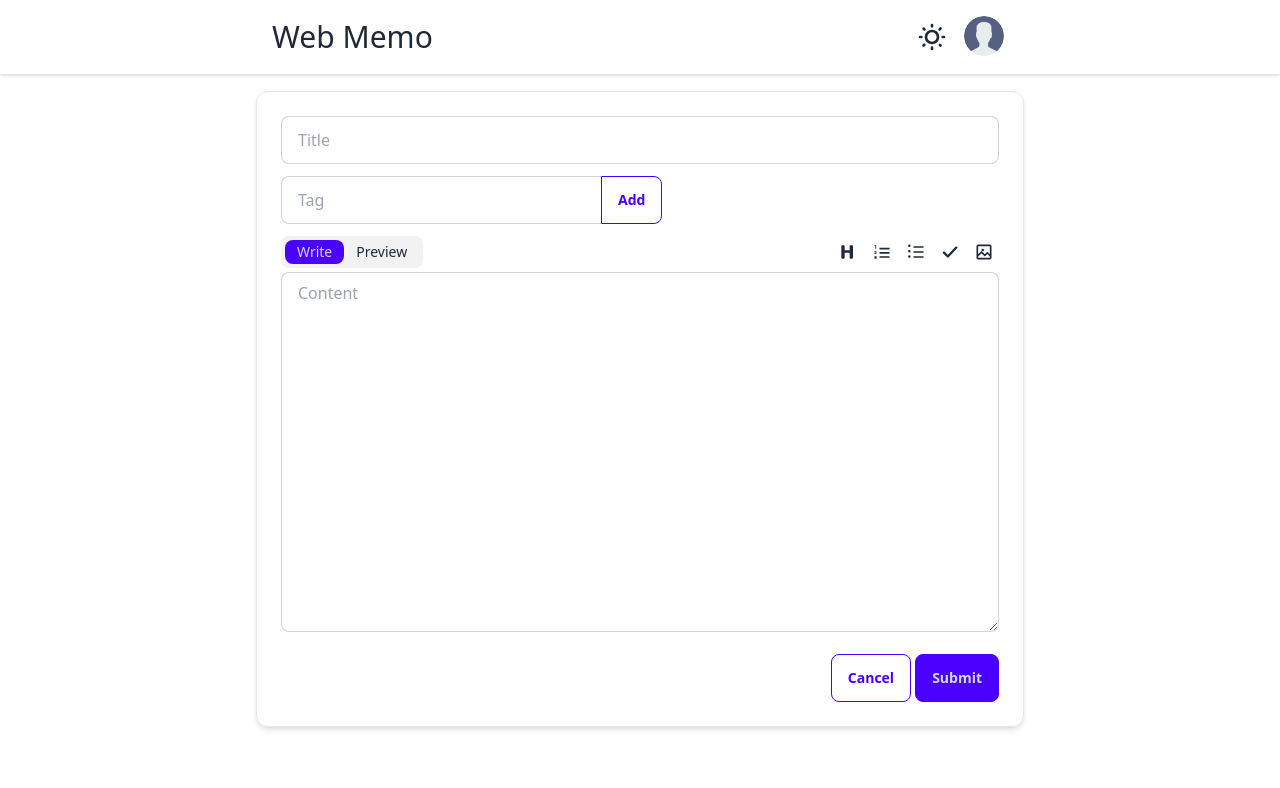
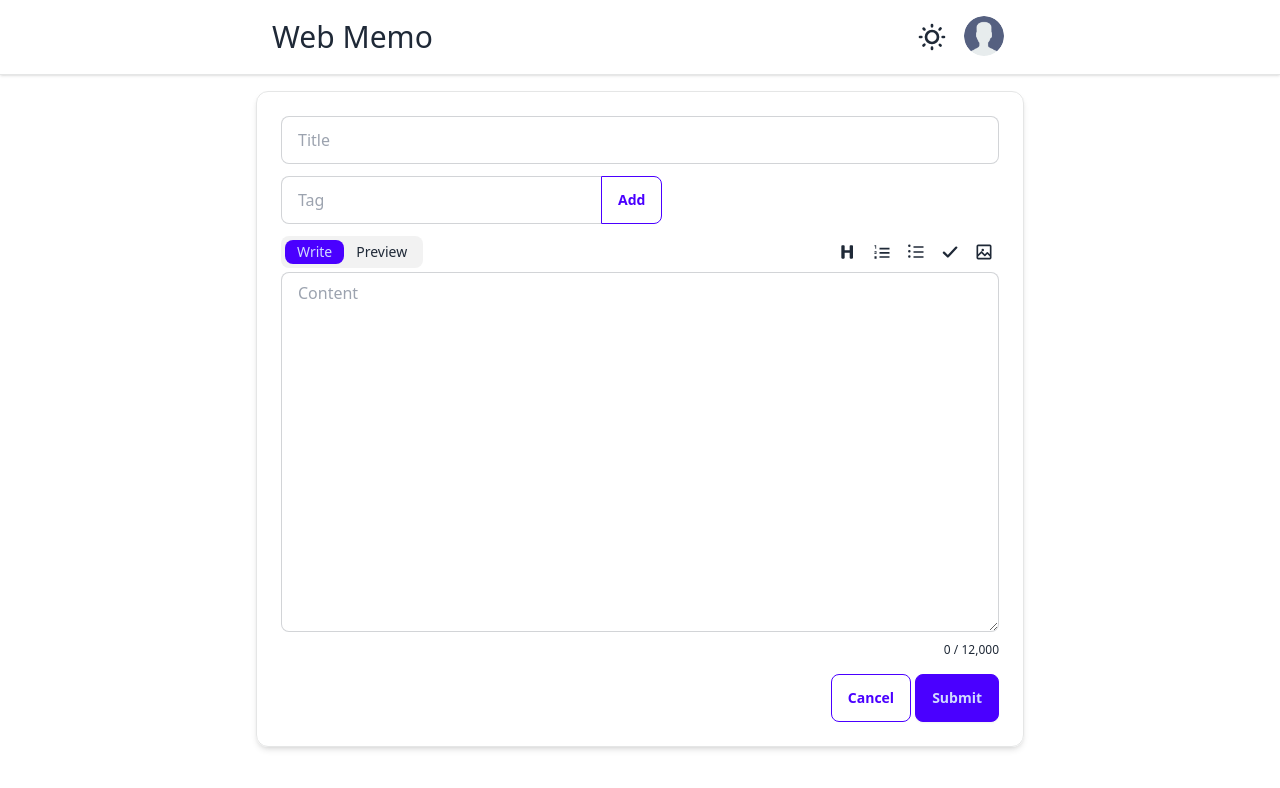
Before and after one commit to isutare412/web-memo, a SvelteKit app in the folder ui/: page /new in a window 1280 px wide. Shown: the top 788 px of the page. Built offline with nearby package versions, Linux system fonts and the light colour scheme.

Commit message:
feat: check content length limit in memo edit page

```diff
--- a/ui/src/components/MemoEditor.svelte
+++ b/ui/src/components/MemoEditor.svelte
@@ -24,6 +24,7 @@
   export let version: number | undefined = undefined
 
   const dispatch = createEventDispatcher()
+  const CONTENT_MAX_LENGTH = 12000
 
   let tagInputValue = ''
   let tagInput: HTMLInputElement
@@ -32,7 +33,11 @@
   let fileInput: HTMLInputElement
 
   let titleWarning = false
+  let contentWarning = false
   let tagWarning: string | undefined = undefined
+
+  $: contentLength = [...content].length
+  $: isContentOverLimit = contentLength > CONTENT_MAX_LENGTH
 
   let isSubmitting = false
   let isPressingSubmit = false
@@ -191,6 +196,11 @@
   function validateBeforeSubmit(): boolean {
     if (title.trim() === '') {
       titleWarning = true
+      return false
+    }
+
+    if (isContentOverLimit) {
+      contentWarning = true
       return false
     }
 
@@ -781,11 +791,19 @@
         on:drop={onTextareaDrop}
         on:dragover={onTextareaDragOver}
         on:dragleave={onTextareaDragLeave}
+        on:input={() => (contentWarning = false)}
         class="textarea textarea-bordered h-[360px] w-full text-base focus:border-primary focus:outline-none"
         class:border-primary={isDraggingOver}
         class:border-dashed={isDraggingOver}
         class:bg-base-200={isDraggingOver}
+        class:border-error={isContentOverLimit || contentWarning}
+        class:focus:border-error={isContentOverLimit || contentWarning}
       />
+      <div class="mt-1 flex justify-end">
+        <span class="text-xs" class:text-error={isContentOverLimit || contentWarning}>
+          {contentLength.toLocaleString()} / {CONTENT_MAX_LENGTH.toLocaleString()}
+        </span>
+      </div>
     {:else}
       <div
         class="h-[360px] w-full overflow-y-auto rounded-lg border border-base-content/20 bg-base-100 p-4"
```
